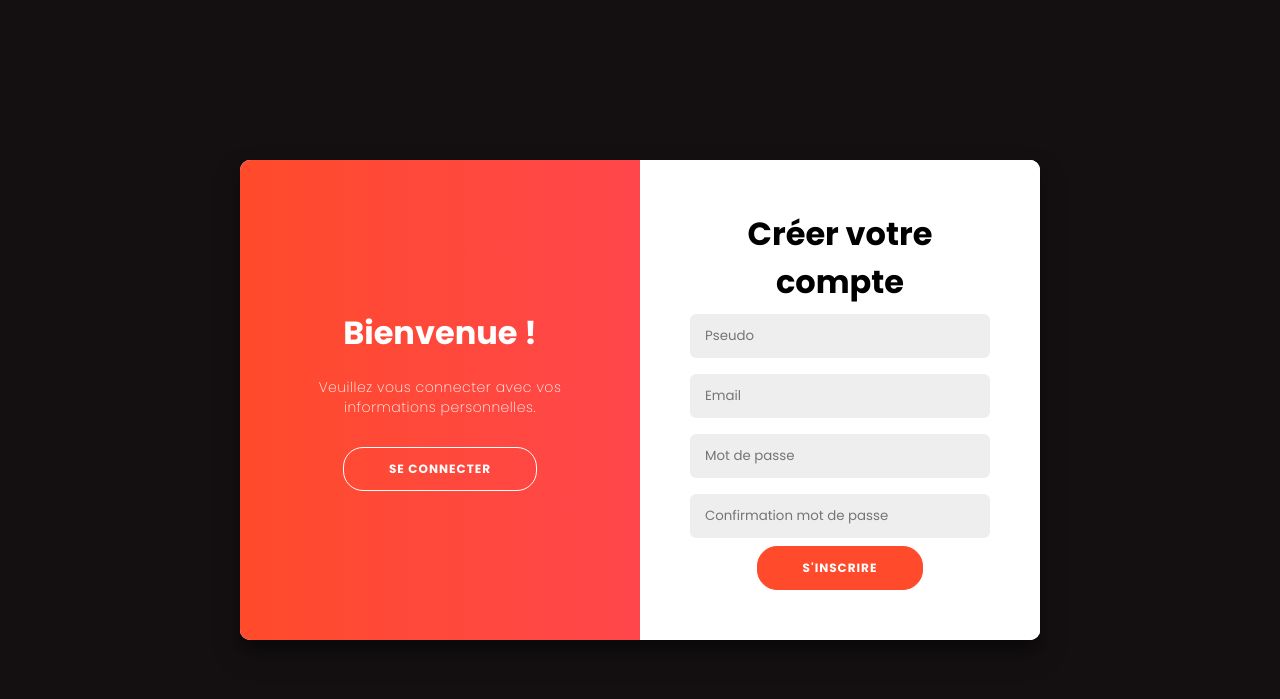
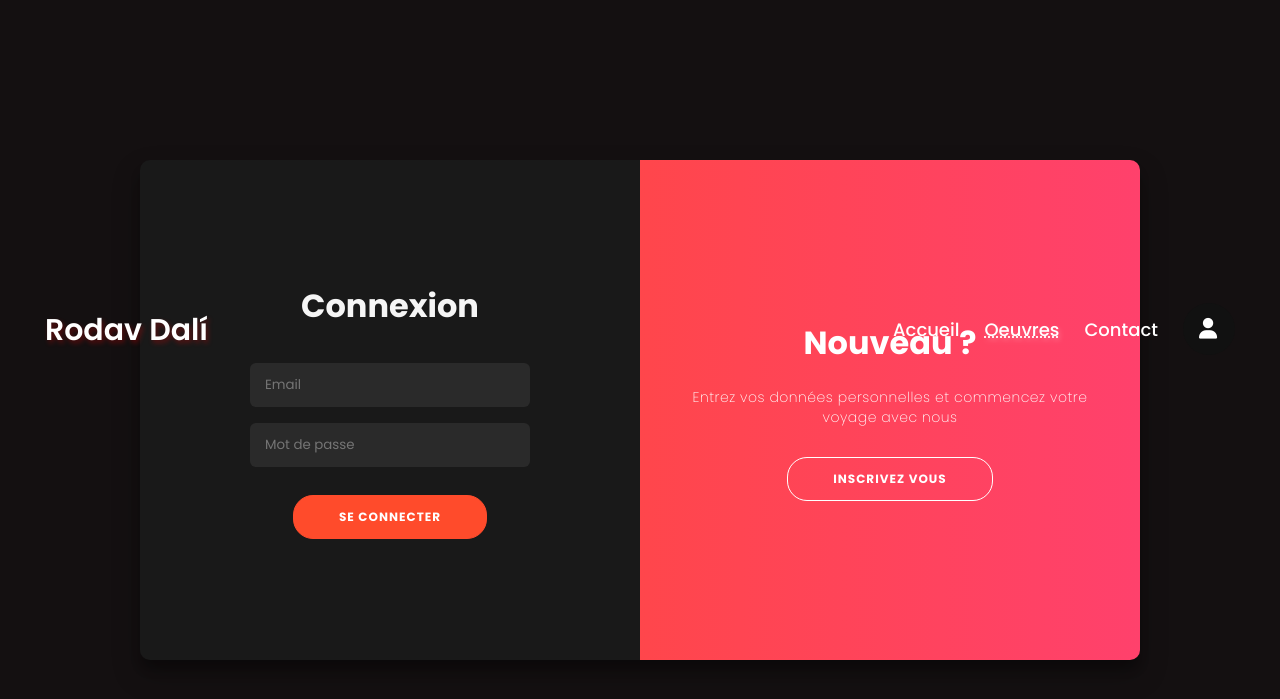
Before and after one commit to Mlamalerie/Rodav-Dali, a PHP site: page /sign.php in a window 1280 px wide. Shown: the top 699 px of the page. Run offline with PHP 8.4, Linux system fonts and the light colour scheme; some libraries are stand-ins or nearby versions.

Commit message:
connexion carré, allons faire produit

```diff
--- a/css/buttonmagique.css
+++ b/css/buttonmagique.css
@@ -1,6 +1,6 @@
 .buttons-magique{
   position: relative;
-  padding: 0.4rem 1.5rem;
+  padding: 0.85rem 1rem;
 /* margin-left: 400px;*/
   border-radius: 50px;
 
@@ -8,12 +8,13 @@
   outline: none;
   background: #111;
   color: #fff;
-  font-size: 20px;
+  font-size: 60px;
   font-weight: 500;
   letter-spacing: 2px;
   text-transform: uppercase;
   cursor: pointer;
   transition: background 0.5s;
+
 }
 /*
 button:first-child:hover{
@@ -27,7 +28,7 @@ button:first-child:hover{
     color: white!important;
 }
 
-.buttons-magique:before{
+.buttons-ma gique:before{
   content: '';
   position: absolute;
   background: inherit;
@@ -38,7 +39,8 @@ button:first-child:hover{
   border-radius: 50px;
   filter: blur(20px);
   opacity: 0;
-  transition: opacity 0.5s;
+  transition: opacity 50.5s;
+
 }
 
 .buttons-magique:hover:before{
@@ -47,7 +49,7 @@ button:first-child:hover{
 }
 .buttons-magique:hover{
   z-index: 1;
-  animation: glow 8s linear infinite;
+  animation: glow 10s linear infinite;
 }
 @keyframes glow {
   0%{
@@ -57,3 +59,8 @@ button:first-child:hover{
     background-position: 400%;
   }
 }
+
+.fa-user {
+    font-size: 115%;
+
+}
--- a/css/sign.css
+++ b/css/sign.css
@@ -36,12 +36,14 @@ span {
 	font-size: 12px;
 }
 
+/*
 a {
 	color: #333;
 	font-size: 14px;
 	text-decoration: none;
 	margin: 15px 0;
 }
+*/
 
 button {
 	border-radius: 20px;
@@ -70,39 +72,52 @@ button.ghost {
 }
 
 form {
-	background-color: #FFFFFF;
+	background-color: #191919;
 	display: flex;
 	align-items: center;
 	justify-content: center;
 	flex-direction: column;
 	padding: 0 50px;
 	height: 100%;
+
 	text-align: center;
 }
 
 input {
-	background-color: #eee;
+	background-color: #2a2a2a!important;
 	border: none;
 	padding: 12px 15px;
 	margin: 8px 0;
-	width: 100%;
+	width: 70%;
     border-radius: 6px;
+    color: whitesmoke;
 
 }
-input:active, input:focus {
+input:active, input:focus, input:-internal-autofill-selected{
     outline: none;
+    background-color: #2a2a2a!important;
+
 }
 
+button[type=submit] {
+    margin: 20px 0 0 0;
+}
+h1.title {
+     margin: 0 0 25px 0;
+    color: whitesmoke;
+}
 .container {
-	background-color: #fff;
+/*	background-color: #fff;*/
 	border-radius: 10px;
   	box-shadow: 0 14px 28px rgba(0,0,0,0.25),
 			0 10px 10px rgba(0,0,0,0.22);
 	position: relative;
 	overflow: hidden;
-	width: 800px;
+	width: 1000px;
+
 	max-width: 100%;
-	min-height: 480px;
+	min-height: 500px;
+    padding: 5rem 0rem;
     margin: 20vh auto 0 auto
 
 
@@ -113,6 +128,7 @@ input:active, input:focus {
 	top: 0;
 	height: 100%;
 	transition: all 0.6s ease-in-out;
+
 }
 
 .sign-in-container {
--- a/css/style.css
+++ b/css/style.css
@@ -104,7 +128,7 @@ html,body {
 .navbar{
     position: fixed;
     width: 100%;
-    z-index: 10;
+    z-index: 10000;
     padding: 25px 0;
     transition: all 0.3s ease;
 }
--- a/php/navbar.php
+++ b/php/navbar.php
@@ -21,7 +21,27 @@
             </li>
 
             <li><a href="contact.php" >Contact</a></li>
-                        <?php if(!$okconnectey) {?>  <li><a href="sign.php" class="buttons-magique">Connexion</a></li> <?php } else { ?> <li><a href="deconnexion.php" class="buttons-magique">Deconnexion</a></li> <?php } ?>
+            <?php if(!$okconnectey) {?>
+            <li><a href="sign.php" class="buttons-magique user-btn"><i class="fas fa-user"></i></a></li> <?php } else { ?>
+
+            <li>
+
+
+                <a href="#" class="desktop-link buttons-magique "><i class="fas fa-user"></i></a>
+
+
+                <input type="checkbox" id="show-features">
+                <label for="show-features"><i class="fas fa-user"></i><?= $_SESSION['user_pseudo']; ?> </label>
+                <ul class="ululul">
+
+                    <li class="sub-link-hover"><a href="deconnexion.php">Déconnexion <i class="fas fa-power-off"></i></a></li>
+
+
+                </ul>
+            </li>
+            <li> <span class="labelPseudo" for="show-features"><?= $_SESSION['user_pseudo']; ?> </span></li>
+            <?php } ?>
+
 
         </ul>
         <div class="icon menu-btn">
--- a/produits.php
+++ b/produits.php
@@ -30,7 +30,7 @@ if(isset($_GET['cat']) && !empty($_GET['cat'])) {
         <!-- ===== CSS ===== -->
         <link rel="stylesheet" href="css/style.css">
         <link rel="stylesheet" href="css/checkbox.css">
-        <link rel="stylesheet" href="css/albums-tableaux-dress.css">
+        <link rel="stylesheet" href="css/produits.css">
         <link rel="stylesheet" href="css/buttonmagique.css">
         <link rel="stylesheet" href="css/cart.css">
 
@@ -83,7 +83,7 @@ if(isset($_GET['cat']) && !empty($_GET['cat'])) {
 
                                     </p>
                                     <div class="CombienDiv right">
-                                        <button class="session-title my-2 "> <u>Ajouter au panier</u></button>
+                                        <button class="session-title my-2 " onclick="location.href = 'sign.php'" > <u>Ajouter au panier</u></button>
                                         <div class="session justify-content-center my-2  ">
 
                                             <div class="plus-minus">
--- a/sign.php
+++ b/sign.php
@@ -1,9 +1,10 @@
 <?php
 session_start();
 include_once("varSession.inc.php");
-$okconnectey = true;
-
-
+if($okconnectey) {
+    header("Location: index.php");
+    exit;
+}
 
 
 
@@ -38,12 +39,14 @@ function writeUsersXMLFile($data) {
 function changerKeys($data) {
     $i = 0;
     if(!empty($data[0])){
+
         foreach($data as $u){
+            if(!empty($u["email"]) && !empty($u)){
                 $newkey = $u["email"];
                 $oldkey = $i;
-
                 $data[$newkey] = $data[$oldkey];
                 unset($data[$oldkey]);
+            }
             $i++;
         }
     }
@@ -70,8 +73,6 @@ function readUsersXMLFile() {
 }
 
 
-
-
 function addNewUser($newUser){
     // Recup les users dans un tableaux
     $data = readUsersXMLFile();
@@ -82,11 +83,12 @@ function addNewUser($newUser){
 
 }
 
+
 if(!empty($_POST)){
     $icon = "<i class='fa fa-exclamation-triangle' aria-hidden='true'></i>";
 
     if(isset($_POST['GoSignIn'])) {
-
+        $okVeutSinscrire = true;
         extract($_POST);
         $ok = true;
 
@@ -140,7 +142,7 @@ if(!empty($_POST)){
             //var_dump($lesEmails);
             if(in_array($email, $lesEmails)) {
                 $ok = false;
-                print_r($email);
+                //print_r($email);
                 $okDejaMailExiste = true;
 
             }
@@ -178,7 +180,7 @@ if(!empty($_POST)){
             $_SESSION['user_email'] = $email;
             $_SESSION['user_pseudo'] =  $pseudo;
 
-
+            // charger le panier
             header("Location: bravo.php?n=2");
             exit;
         } else {
@@ -188,20 +190,65 @@ if(!empty($_POST)){
 
     if(isset($_POST['GoSignUp'])) {
         extract($_POST);
-        $okVeutSeConnecter = true;
+
         $ok = true;
 
+        $email = (String) strtolower(trim($email));
+        $password = (String) trim($password);
+        $Users = readUsersXMLFile();
+
+        //*** Verification du mail
+        if(empty($email)) { // si vide
+            $ok = false;
+            $err_email = $icon. " Veuillez renseigner ce champ !";
+
+        }
+        else if (!filter_var($email, FILTER_VALIDATE_EMAIL)) { // si invalide
+            $ok = false;
+            $err_email = $icon. " Adresse e-mail invalide !";
+
+        } else {
+
+            $okDejaMailExiste = false; // le mail n'est pas dans la bdd
+
+            $lesEmails = array_keys($Users);
+            //var_dump($lesEmails);
+            if(in_array($email, $lesEmails)) {
+                $okDejaMailExiste = true;
+            }  else {
+                $err_email = $icon. " Aucun compte trouvé... ";
+                $ok = false;
+            }
+
+        }
+        if(empty($password)) { // si le champ mot de passe est vide
+            $ok = false;
+            $err_password = $icon." Veuillez renseigner ce champ !";
+
+        } else {
+            // verif si le boug tape le bon mdp
             if($ok) {
+                $saisie = crypt($password, '$6$rounds=5000$grzgirjzgrpzhte95grzegruoRZPrzg8$');
+                $goodmdp = $Users[$email]['password'];
 
-            $password = crypt($password, '$6$rounds=5000$grzgirjzgrpzhte95grzegruoRZPrzg8$');
+                if($saisie != $goodmdp) {
+                    $ok = false;
+                    $err_password = $icon." Mot de passe incorrect. Réessayez !";
+                }
+            }
+        }
 
-            addNewUser($newUser);
+        if($ok) {
+            echo "OKKK";
+            // var_dump($Users[$email]);
+            $_SESSION['user_pseudo'] = $Users[$email]['pseudo'];
+            $_SESSION['user_email'] = $Users[$email]['email'];
 
 
-            header("Location: okSended.php?type=".$_POST['GoSignIn']);
+            header("Location: index.php");
             exit;
         } else {
-            echo "ERROR";
+            echo "ERROR connex";
         }
 
 
@@ -222,6 +269,7 @@ if(!empty($_POST)){
 
         <!-- ===== CSS ===== -->
         <link rel="stylesheet" href="css/style.css">
+        <link rel="stylesheet" href="css/buttonmagique.css">
         <link rel="stylesheet" href="css/sign.css">
 
 
@@ -239,22 +287,22 @@ if(!empty($_POST)){
 
 
         <!-- ===== NAV BAR ===== -->
-        <?php //require_once('php/navbar.php'); ?>
+        <?php require_once('php/navbar.php'); ?>
 
-        <div class="container <?php if(!isset($okVeutSeConnecter)){ ?> right-panel-active <?php } ?>" id="container">
+        <div class="container <?php if(isset($okVeutSinscrire)){ ?> right-panel-active <?php } ?>" id="container">
             <div class="form-container sign-up-container">
                 <form action="" method="post">
-                    <h1>Créer votre compte</h1>
+                    <h1 class="title">Créer votre compte</h1>
 
                     <!--                    <span>or use your email for registration</span>-->
                     <input onkeyup="check()" type="text" name="pseudo" id="ipseudo" placeholder="Pseudo" value="<?php if(isset($pseudo)){ echo $pseudo;} ?>"/>
                     <span id="error-ipseudo" class="error"> <?php if(isset($err_pseudo)) echo $err_pseudo?></span>
 
                     <input onkeyup="check()" type="email" name="email" id="iemail" placeholder="Email"  value="<?php if(isset($email)){ echo $email;} ?>"/>
-                    <span id="error-iemail" class="error"><?php if(isset($err_email)) echo $err_email?></span>
+                    <span id="error-iemail" class="error"><?php if(isset($err_email) && isset($okVeutSinscrire)) echo $err_email?></span>
 
                     <input onkeyup="check()" type="password" name="password" id="ipassword"  placeholder="Mot de passe"  value="<?php if(isset($password)){ echo $password;} ?>"/>
-                    <span id="error-ipassword" class="error"><?php if(isset($err_password)) echo $err_password?></span>
+                    <span id="error-ipassword" class="error"><?php if(isset($err_password) && isset($okVeutSinscrire)) echo $err_password?></span>
 
                     <input onkeyup="check()" type="password" name="password2" id="ipassword2"  placeholder="Confirmation mot de passe"  value="<?php if(isset($password2)){ echo $password2;} ?>"/>
                     <span id="error-ipassword2" class="error"><?php if(isset($err_password2)) echo $err_password2?></span>
@@ -264,14 +312,14 @@ if(!empty($_POST)){
                 </form>
             </div>
             <div class="form-container sign-in-container">
-                <form action="">
-                    <h1>Connexion</h1>
+                <form action="" method="post">
+                    <h1 class="title">Connexion</h1>
 
-                    <input onkeyup="check()" type="email" name="email" id="cemail" placeholder="Email" />
-                    <span id="error-cemail" class="error"></span>
+                    <input onkeyup="check()" type="email" name="email" id="cemail" placeholder="Email" value="<?php if(isset($email)){ echo $email;} ?>" />
+                    <span id="error-cemail" class="error"><?php if(isset($err_email) && !isset($okVeutSinscrire)) echo $err_email?></span>
 
-                    <input onkeyup="check()" type="password" name="password" id="cpassword"  placeholder="Mot de passe" />
-                    <span id="error-cpassword" class="error"></span>
+                    <input onkeyup="check()" type="password" name="password" id="cpassword"  placeholder="Mot de passe" value="<?php if(isset($password)){ echo $password;} ?>" />
+                    <span id="error-cpassword" class="error"><?php if(isset($err_password) && !isset($okVeutSinscrire)) echo $err_password?></span>
 
                     <!--                    <a href="#">Forgot your password?</a>-->
                     <button type="submit" name="GoSignUp" value="2" >Se connecter</button>
@@ -282,12 +330,12 @@ if(!empty($_POST)){
                     <div class="overlay-panel overlay-left">
                         <h1>Bienvenue !</h1>
                         <p>Veuillez vous connecter avec vos informations personnelles.</p>
-                        <button class="ghost" id="signIn" onclick="seConnecter()">Se connecter</button>
+                        <button class="ghost" id="signIn" onclick="seConnecter()">Connectez vous</button>
                     </div>
                     <div class="overlay-panel overlay-right">
                         <h1>Nouveau ?</h1>
                         <p>Entrez vos données personnelles et commencez votre voyage avec nous</p>
-                        <button class="ghost" id="signUp" onclick="sInscrire()" >S'inscrire</button>
+                        <button class="ghost" id="signUp"  onclick="sInscrire()" >Inscrivez vous</button>
                     </div>
                 </div>
             </div>
@@ -296,7 +344,7 @@ if(!empty($_POST)){
 
         <script>
             const iemail = document.getElementById("iemail");
-            var okMailExisteDeja = <?php if(isset($okDejaMailExiste)){ echo $okDejaMailExiste;} {echo "0";}  ?>;
+            var okMailExisteDeja = <?php if(isset($okDejaMailExiste) && $okDejaMailExiste){ echo 1;} else {echo 0;}  ?>;
             var MailDeja = <?php if(isset($email)){ echo "'".$email."'";} else {echo "'x'";} ?>;
             const cemail = document.getElementById("cemail");
 
@@ -320,11 +368,15 @@ if(!empty($_POST)){
 
             const icon =  "<i class='fa fa-exclamation-triangle' aria-hidden='true'></i>" ;
 
+            var delay1Sec = 1000; //1 second
+
+
             function check(){
+                setTimeout(function() {
                     /**** verif email */
                     console.log(okMailExisteDeja, MailDeja);
                     if(iemail.value.trim().length == 0) {
-                    erroriemail.style.display = "none";
+                        //erroriemail.style.display = "none";
                         iemail.style.border = "none";
 
                     }
@@ -355,7 +407,7 @@ if(!empty($_POST)){
 
                     /**** verif email CONNEXION */
                     if(cemail.value.length == 0) {
-                    errorcemail.style.display = "none";
+                        //errorcemail.style.display = "none";
                         cemail.style.border = "none";
 
                     }
@@ -375,10 +427,21 @@ if(!empty($_POST)){
                         }
                     }
 
+                    /**** verif MOT DE PASSE CONNEXION */
+                    if(cpassword.value.length == 0) {
+
+                        cpassword.style.border = "none";
+
+                    }
+                    else {
+                        cpassword.style.border = "none";
+                        errorcpassword.style.display = "none";
+
+                    }
 
                     /**** verif pseudo */
                     if(ipseudo.value.length == 0) {
-                    erroripseudo.style.display = "none";
+                        // erroripseudo.style.display = "none";
                         ipseudo.style.border = "none";
 
                     }
@@ -411,7 +474,7 @@ if(!empty($_POST)){
                     /**** verif mot de passe */
                     let mdp1rouge = false;
                     if(ipassword.value.length == 0 ) {
-                    erroripassword.style.display = "none";
+                        //erroripassword.style.display = "none";
                         ipassword.style.border = "none";
 
                     }
@@ -456,6 +519,8 @@ if(!empty($_POST)){
                         erroripassword2.style.display = "none";
                     }
 
+                }, delay1Sec*0.6);
+
             }
 
             function seConnecter() {
--- a/users.xml
+++ b/users.xml
@@ -48,4 +48,5 @@
         <password>$6$rounds=5000$grzgirjzgrpzhte9$cKO2cfaYjn9b0IirKoi2HxLdA0jlRtfki60D967chSwEzTQ3qMT171yvuWCi6ikxTRIX9qq8QfbKYkFy4qGin/</password>
         <date_inscription>2021-04-03 10:22:40</date_inscription>
     </user>
+
 </data-users>
```
Also changed, not shown: other parts of css/style.css (+33 -9 lines), bravo.php (+8 -1 lines), css/bravo.css (renamed from css/okSended.css), css/produits.css (renamed from css/albums-tableaux-dress.css), 1 other file. Lines whose indentation alone changed are shown as unchanged.
